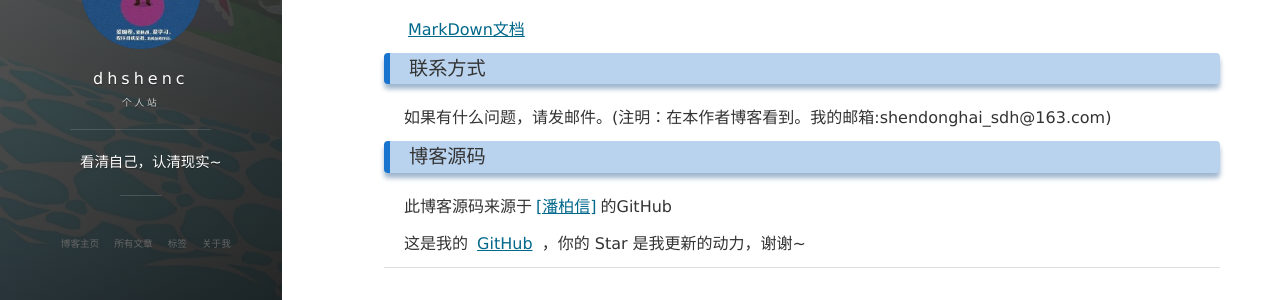
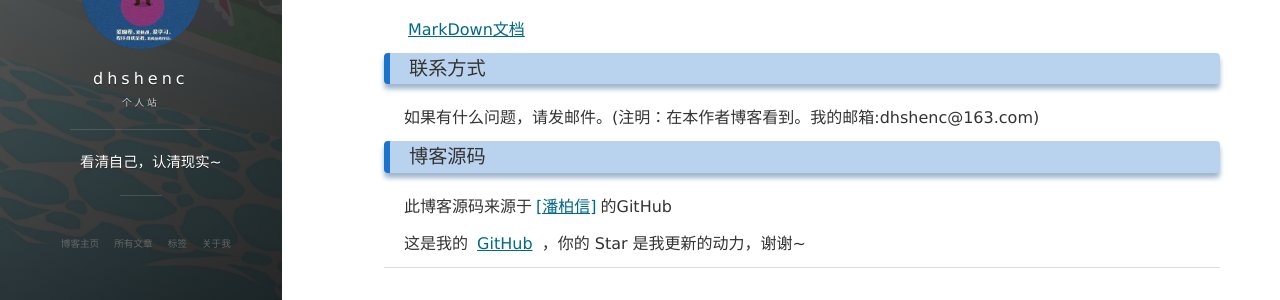
Before and after one commit to dhshenc/dhshenc.github.io, a Jekyll site: the page built from about.md, in a window 1280 px wide and 974 px high. Shown: the part 391-691 px from the top of the window. Built offline with Jekyll 4.4.1, drawn with Linux system fonts in a browser that asks for light colours; nearby versions of some CDN libraries; comment, search, counter and statistics services are not loaded.

Commit message:
Update about.md

```diff
--- a/about.md
+++ b/about.md
@@ -39,7 +39,7 @@
 
 <p>
 
-如果有什么问题，请发邮件。(注明：在本作者博客看到。我的邮箱:shendonghai_sdh@163.com)
+如果有什么问题，请发邮件。(注明：在本作者博客看到。我的邮箱:dhshenc@163.com)
 
 <p>
 
@@ -51,7 +51,7 @@
 
 <p>
 
-这是我的 <a target="_blank" href='https://dhshenc.github.com/blog/'>GitHub</a> ，你的 Star 是我更新的动力，谢谢~
+这是我的 <a target="_blank" href='https://github.com/dhshenc/dhshenc.github.io'>GitHub</a> ，你的 Star 是我更新的动力，谢谢~
 
 <p>
 
```
